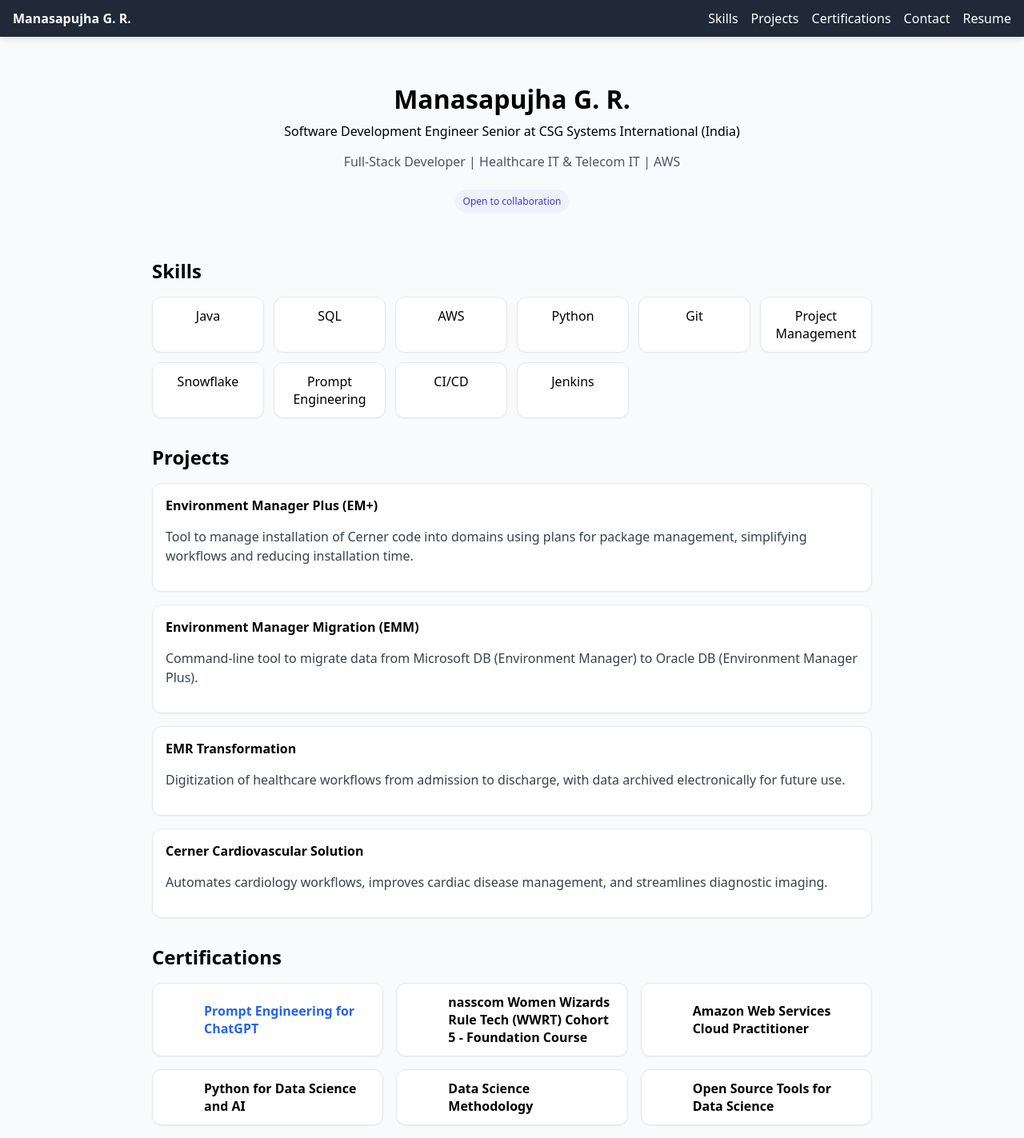
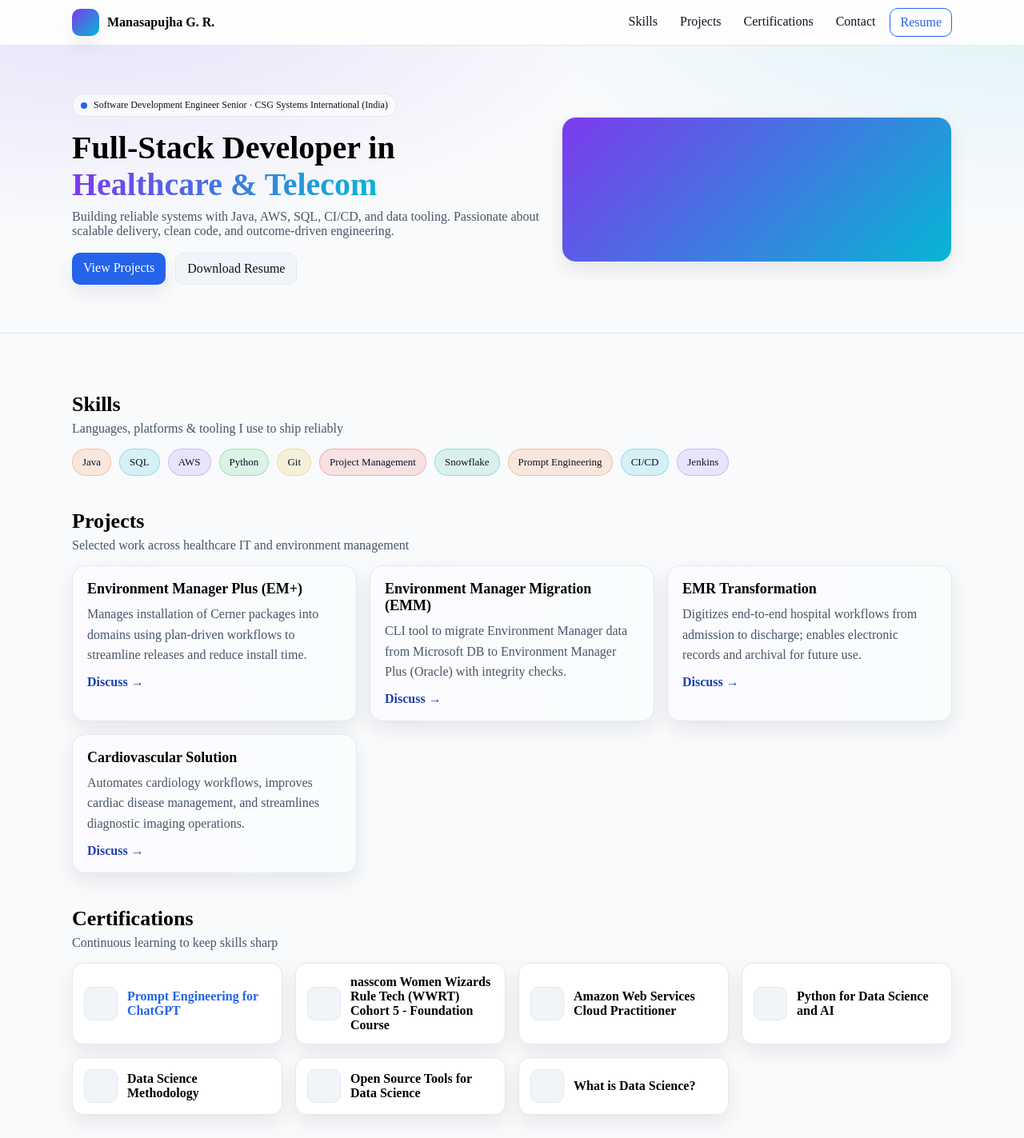
Before and after one commit to Manasapujha/manasapujha-portfolio, a React (Vite) app: page / in a window 1280 px wide. Shown: the top 1423 px of the page at 80% size. Built offline with nearby package versions, Linux system fonts and the light colour scheme.

Commit message:
Commiting updated changes for UI/UX and downloading resume

```diff
--- a/index.html
+++ b/index.html
@@ -4,8 +4,12 @@
     <meta charset="UTF-8" />
     <meta name="viewport" content="width=device-width, initial-scale=1.0" />
     <title>Manasapujha G. R. — Portfolio</title>
+    <meta name="description" content="Professional portfolio of Manasapujha G. R. — Full-Stack Developer (Healthcare & Telecom)." />
+    <!-- Optional CSP to avoid extension injections during dev -->
+    <meta http-equiv="Content-Security-Policy"
+          content="default-src 'self'; script-src 'self'; style-src 'self' 'unsafe-inline'; img-src 'self' data:; connect-src 'self' ws: wss:;">
   </head>
-  <body style="margin:0;background:#f9fafb;">
+  <body style="margin:0;background:#f8fafc;">
     <div id="root"></div>
     <script type="module" src="/src/main.jsx"></script>
   </body>
--- a/src/PortfolioApp.jsx
+++ b/src/PortfolioApp.jsx
@@ -1,50 +1,53 @@
 import React, { useEffect, useState } from "react";
 
+/**
+ * Colorful, professional UI/UX refresh with real resume download
+ */
 export default function PortfolioApp() {
-  // ---------------- Theme & Helpers ----------------
+  // ---------------- THEME ----------------
   const THEME = {
-    cardBg: "#fff",
-    cardBorder: "#e5e7eb",
-    textMuted: "#374151",
-    link: "#2563eb",
-    shadowSm: "0 1px 2px rgba(0,0,0,0.05)",
+    pageBg: "#f8fafc",      // slate-50
+    text: "#0b1220",
+    textMuted: "#475569",
+    primary: "#2563eb",     // blue-600
+    primaryDark: "#1e40af", // blue-800
+    gradientA: "#7c3aed",   // violet-600
+    gradientB: "#06b6d4",   // cyan-500
+    card: "#ffffff",
+    border: "#e5e7eb",
+    soft: "#f1f5f9",        // slate-100
+    ring: "#93c5fd",        // blue-300
+    chipPalette: ["#f97316", "#06b6d4", "#8b5cf6", "#22c55e", "#eab308", "#ef4444", "#10b981"],
   };
-  const borderStr = (color = THEME.cardBorder) => `1px solid ${color}`; // prevents quote typos
+  const border = (c = THEME.border) => `1px solid ${c}`;
+  const shadow = "0 10px 25px rgba(2, 6, 23, .08)";
 
-  // -------- Data --------
+  // ---------------- DATA ----------------
   const skills = [
-    "Java",
-    "SQL",
-    "AWS",
-    "Python",
-    "Git",
-    "Project Management",
-    "Snowflake",
-    "Prompt Engineering",
-    "CI/CD",
-    "Jenkins",
+    "Java", "SQL", "AWS", "Python", "Git",
+    "Project Management", "Snowflake", "Prompt Engineering", "CI/CD", "Jenkins",
   ];
 
   const projects = [
     {
       title: "Environment Manager Plus (EM+)",
       description:
-        "Tool to manage installation of Cerner code into domains using plans for package management, simplifying workflows and reducing installation time.",
+        "Manages installation of Cerner packages into domains using plan-driven workflows to streamline releases and reduce install time.",
     },
     {
       title: "Environment Manager Migration (EMM)",
       description:
-        "Command-line tool to migrate data from Microsoft DB (Environment Manager) to Oracle DB (Environment Manager Plus).",
+        "CLI tool to migrate Environment Manager data from Microsoft DB to Environment Manager Plus (Oracle) with integrity checks.",
     },
     {
       title: "EMR Transformation",
       description:
-        "Digitization of healthcare workflows from admission to discharge, with data archived electronically for future use.",
+        "Digitizes end-to-end hospital workflows from admission to discharge; enables electronic records and archival for future use.",
     },
     {
-      title: "Cerner Cardiovascular Solution",
+      title: "Cardiovascular Solution",
       description:
-        "Automates cardiology workflows, improves cardiac disease management, and streamlines diagnostic imaging.",
+        "Automates cardiology workflows, improves cardiac disease management, and streamlines diagnostic imaging operations.",
     },
   ];
 
@@ -54,10 +57,7 @@
       url: "https://www.coursera.org/account/accomplishments/records/JXLDXWN62F7B",
       logo: "/logos/coursera.png",
     },
-    {
-      title: "nasscom Women Wizards Rule Tech (WWRT) Cohort 5 - Foundation Course",
-      logo: "/logos/nasscom.png",
-    },
+    { title: "nasscom Women Wizards Rule Tech (WWRT) Cohort 5 - Foundation Course", logo: "/logos/nasscom.png" },
     { title: "Amazon Web Services Cloud Practitioner", logo: "/logos/aws.png" },
     { title: "Python for Data Science and AI", logo: "/logos/coursera.png" },
     { title: "Data Science Methodology", logo: "/logos/coursera.png" },
@@ -65,185 +65,237 @@
     { title: "What is Data Science?", logo: "/logos/coursera.png" },
   ];
 
-  // -------- Runtime sanity checks (automated "tests") --------
+  // -------- Runtime checks --------
   useEffect(() => {
     const assert = (cond, msg) => { if (!cond) throw new Error(`[portfolio test] ${msg}`); };
-
-    // Data shape tests
     assert(Array.isArray(skills) && skills.length >= 5, "skills should contain at least 5 items");
     assert(projects.length >= 3, "projects should contain at least 3 entries");
-    assert(
-      certifications.some((c) => c.title === "Prompt Engineering for ChatGPT"),
-      "certifications must include 'Prompt Engineering for ChatGPT'"
-    );
-
-    // Style helper tests (catch the Vercel error type)
-    const b = borderStr();
-    assert(/^1px solid #[0-9a-fA-F]{6}$/.test(b), `borderStr() invalid: ${b}`);
-    ["#e5e7eb", "#d1d5db"].forEach((c) => assert(borderStr(c) === `1px solid ${c}`, `borderStr(${c}) wrong`));
+    assert(certifications.some(c => c.title === "Prompt Engineering for ChatGPT"),
+      "certifications must include 'Prompt Engineering for ChatGPT'");
+    ["#e5e7eb", "#d1d5db"].forEach(c => assert(border(c) === `1px solid ${c}`, `border(${c}) wrong`));
   }, []);
 
-  // -------- UI Components --------
-  function Layout({ children }) {
+  // ---------------- LAYOUT ----------------
+  function Shell({ children }) {
     return (
-      <div style={{ fontFamily: "ui-sans-serif, system-ui, -apple-system, Segoe UI, Roboto, Helvetica, Arial" }}>
-        <Navbar />
-        <main style={{ maxWidth: 900, margin: "0 auto", padding: "24px" }}>{children}</main>
-        <footer style={{ textAlign: "center", padding: "16px", borderTop: borderStr("#eeeeee"), color: "#555" }}>
+      <div style={{ background: THEME.pageBg, minHeight: "100vh" }}>
+        <Nav />
+        <header style={{
+          background: `radial-gradient(1100px 500px at 10% -20%, ${THEME.gradientA}22, transparent 60%),
+                       radial-gradient(1100px 600px at 100% -40%, ${THEME.gradientB}22, transparent 60%)`,
+          borderBottom: border("#e2e8f0"),
+        }}>
+          <Hero />
+        </header>
+        <main style={{ maxWidth: 1100, margin: "0 auto", padding: "32px 20px 64px" }}>{children}</main>
+        <footer style={{ textAlign: "center", padding: 20, borderTop: border(), color: THEME.textMuted }}>
           © 2025 Manasapujha G. R.
         </footer>
       </div>
     );
   }
 
-  function Navbar() {
-    const navStyle = {
-      position: "sticky",
-      top: 0,
-      zIndex: 50,
-      display: "flex",
-      justifyContent: "space-between",
-      alignItems: "center",
-      padding: "12px 16px",
-      background: "#1f2937",
-      color: "white",
-      boxShadow: "0 2px 8px rgba(0,0,0,0.15)",
+  function Nav() {
+    const linkBase = {
+      color: THEME.text,
+      textDecoration: "none",
+      padding: "8px 10px",
+      borderRadius: 10,
     };
-    const listStyle = { display: "flex", gap: 16, listStyle: "none", margin: 0, padding: 0 };
+    const linkWrap = (href, label) => (
+      <a
+        href={href}
+        style={linkBase}
+        onMouseEnter={(e)=>e.currentTarget.style.background=THEME.soft}
+        onMouseLeave={(e)=>e.currentTarget.style.background="transparent"}
+      >
+        {label}
+      </a>
+    );
 
     return (
-      <nav style={navStyle}>
-        <div style={{ fontWeight: 700 }}>Manasapujha G. R.</div>
-        <ul style={listStyle}>
-          <li><a href="#skills" style={{ color: "#fff", textDecoration: "none" }}>Skills</a></li>
-          <li><a href="#projects" style={{ color: "#fff", textDecoration: "none" }}>Projects</a></li>
-          <li><a href="#certifications" style={{ color: "#fff", textDecoration: "none" }}>Certifications</a></li>
-          <li><a href="#contact" style={{ color: "#fff", textDecoration: "none" }}>Contact</a></li>
-          <li><a href="/Manasapujha_Resume.pdf" download style={{ color: "#fff", textDecoration: "none" }}>Resume</a></li>
-        </ul>
+      <nav style={{
+        position: "sticky",
+        top: 0,
+        zIndex: 40,
+        backdropFilter: "saturate(180%) blur(8px)",
+        background: "rgba(255,255,255,.8)",
+        borderBottom: border("#e2e8f0"),
+      }}>
+        <div style={{
+          maxWidth: 1100, margin: "0 auto", padding: "10px 20px",
+          display: "flex", alignItems: "center", justifyContent: "space-between"
+        }}>
+          <div style={{ display: "flex", alignItems: "center", gap: 10 }}>
+            <div style={{
+              width: 34, height: 34, borderRadius: 10,
+              background: `linear-gradient(135deg, ${THEME.gradientA}, ${THEME.gradientB})`,
+              boxShadow: shadow,
+            }} />
+            <strong style={{ fontSize: 16 }}>Manasapujha G. R.</strong>
+          </div>
+          <div style={{ display: "flex", gap: 8 }}>
+            {linkWrap("#skills", "Skills")}
+            {linkWrap("#projects", "Projects")}
+            {linkWrap("#certifications", "Certifications")}
+            {linkWrap("#contact", "Contact")}
+            {/* REAL DOWNLOAD: points to /public/Manasapujha_Resume.pdf and triggers download */}
+            <a
+              href="/Manasapujha_Resume.pdf"
+              download="Manasapujha_G_R_Resume.pdf"
+              style={{ ...linkBase, color: THEME.primary, border: border(THEME.primary), padding: "8px 12px" }}
+              title="Download Resume"
+            >
+              Resume
+            </a>
+          </div>
+        </div>
       </nav>
     );
   }
 
-  function SectionTitle({ children }) {
-    return <h2 style={{ fontSize: 24, fontWeight: 800, marginBottom: 16 }}>{children}</h2>;
-  }
-
-  function Hero() {
-    const pill = {
-      display: "inline-block",
-      padding: "6px 10px",
-      borderRadius: 9999,
-      background: "#eef2ff",
-      color: "#4338ca",
-      fontSize: 12,
-      marginTop: 8,
-    };
+  function Section({ id, title, subtitle, children }) {
     return (
-      <section style={{ textAlign: "center", padding: "32px 0" }}>
-        <h1 style={{ fontSize: 32, fontWeight: 800, margin: 0 }}>Manasapujha G. R.</h1>
-        <p style={{ marginTop: 8, fontSize: 16 }}>Software Development Engineer Senior at CSG Systems International (India)</p>
-        <p style={{ marginTop: 4, color: "#4b5563" }}>Full-Stack Developer | Healthcare IT & Telecom IT | AWS</p>
-        <span style={pill}>Open to collaboration</span>
+      <section id={id} style={{ marginTop: 42 }}>
+        <div style={{ marginBottom: 16 }}>
+          <h2 style={{ fontSize: 26, fontWeight: 800, margin: 0 }}>{title}</h2>
+          {subtitle && <p style={{ margin: "6px 0 0", color: THEME.textMuted }}>{subtitle}</p>}
+        </div>
+        {children}
       </section>
     );
   }
 
+  // ---------------- SECTIONS ----------------
+  function Hero() {
+    return (
+      <div style={{ maxWidth: 1100, margin: "0 auto", padding: "60px 20px" }}>
+        <div style={{ display: "grid", gap: 16, alignItems: "center", gridTemplateColumns: "1.1fr .9fr" }}>
+          <div>
+            <div style={{
+              display: "inline-flex", gap: 8, alignItems: "center",
+              padding: "6px 10px", borderRadius: 9999, background: "#ffffffa6",
+              border: border("#e2e8f0")
+            }}>
+              <span style={{ width: 8, height: 8, borderRadius: 9999, background: THEME.primary }} />
+              <span style={{ fontSize: 12, color: THEME.text }}>
+                Software Development Engineer Senior · CSG Systems International (India)
+              </span>
+            </div>
+            <h1 style={{ fontSize: 40, lineHeight: 1.15, margin: "16px 0 8px" }}>
+              Full-Stack Developer in{" "}
+              <span style={{
+                background: `linear-gradient(90deg, ${THEME.gradientA}, ${THEME.gradientB})`,
+                WebkitBackgroundClip: "text",
+                color: "transparent"
+              }}>
+                Healthcare & Telecom
+              </span>
+            </h1>
+            <p style={{ color: THEME.textMuted, fontSize: 16, margin: 0 }}>
+              Building reliable systems with Java, AWS, SQL, CI/CD, and data tooling. Passionate about scalable delivery,
+              clean code, and outcome-driven engineering.
+            </p>
+            <div style={{ display: "flex", gap: 12, marginTop: 18 }}>
+              <a href="#projects" style={{ background: THEME.primary, color: "#fff", textDecoration: "none", padding: "10px 14px", borderRadius: 10, boxShadow: shadow }}>
+                View Projects
+              </a>
+              <a href="/Manasapujha_Resume.pdf" download="Manasapujha_G_R_Resume.pdf" style={{ background: THEME.soft, color: THEME.text, textDecoration: "none", padding: "10px 14px", borderRadius: 10, border: border() }}>
+                Download Resume
+              </a>
+            </div>
+          </div>
+          <div>
+            <div style={{
+              height: 180, borderRadius: 18,
+              background: `linear-gradient(135deg, ${THEME.gradientA}, ${THEME.gradientB})`,
+              boxShadow: shadow, border: border("#e2e8f0"),
+            }} />
+          </div>
+        </div>
+      </div>
+    );
+  }
+
   function Skills() {
-    const card = {
-      background: THEME.cardBg,
-      border: borderStr(),
-      borderRadius: 12,
-      padding: 12,
-      textAlign: "center",
-      boxShadow: "0 1px 2px rgba(0,0,0,0.04)",
-      transition: "all 0.3s ease",
-    };
-
     return (
-      <section id="skills" style={{ marginTop: 24 }}>
-        <SectionTitle>Skills</SectionTitle>
-        <div style={{ display: "grid", gridTemplateColumns: "repeat(auto-fill, minmax(140px, 1fr))", gap: 12 }}>
+      <Section id="skills" title="Skills" subtitle="Languages, platforms & tooling I use to ship reliably">
+        <div style={{ display: "flex", flexWrap: "wrap", gap: 10 }}>
           {skills.map((s, i) => (
-            <div key={i} style={card} onMouseEnter={(e) => (e.currentTarget.style.transform = "scale(1.05)")} onMouseLeave={(e) => (e.currentTarget.style.transform = "scale(1)")}>{s}</div>
+            <span
+              key={i}
+              style={{
+                fontSize: 13,
+                padding: "8px 12px",
+                borderRadius: 9999,
+                color: THEME.text,
+                background: `${THEME.chipPalette[i % THEME.chipPalette.length]}22`,
+                border: border(`${THEME.chipPalette[i % THEME.chipPalette.length]}55`),
+              }}
+            >
+              {s}
+            </span>
           ))}
         </div>
-      </section>
+      </Section>
     );
   }
 
   function Projects() {
     const card = {
-      background: THEME.cardBg,
-      border: borderStr(),
-      borderRadius: 12,
-      padding: 16,
-      boxShadow: THEME.shadowSm,
-      transition: "all 0.3s ease",
+      background: THEME.card, border: border(), borderRadius: 16, padding: 18, boxShadow: shadow,
+      position: "relative", overflow: "hidden",
     };
-    const title = { fontWeight: 700, fontSize: 16, marginBottom: 8 };
-    const text = { color: THEME.textMuted, lineHeight: 1.5 };
+    const title = { fontWeight: 800, fontSize: 18, margin: 0 };
+    const text = { color: THEME.textMuted, lineHeight: 1.6, margin: "8px 0 12px" };
 
     return (
-      <section id="projects" style={{ marginTop: 32 }}>
-        <SectionTitle>Projects</SectionTitle>
-        <div style={{ display: "grid", gap: 16 }}>
+      <Section id="projects" title="Projects" subtitle="Selected work across healthcare IT and environment management">
+        <div style={{ display: "grid", gridTemplateColumns: "repeat(auto-fit, minmax(280px, 1fr))", gap: 16 }}>
           {projects.map((p, i) => (
-            <div key={i} style={card} onMouseEnter={(e) => (e.currentTarget.style.transform = "scale(1.02)")} onMouseLeave={(e) => (e.currentTarget.style.transform = "scale(1)")}>
-              <div style={title}>{p.title}</div>
-              <p style={text}>{p.description}</p>
-            </div>
+            <article key={i} style={card}>
+              <div style={{ position: "absolute", inset: 0, background: `linear-gradient(90deg, ${THEME.gradientA}06, ${THEME.gradientB}06)` }} />
+              <div style={{ position: "relative" }}>
+                <h3 style={title}>{p.title}</h3>
+                <p style={text}>{p.description}</p>
+                <div style={{ display: "flex", gap: 8 }}>
+                  <a href="#contact" style={{ color: THEME.primaryDark, textDecoration: "none", fontWeight: 600 }}>Discuss →</a>
+                </div>
+              </div>
+            </article>
           ))}
         </div>
-      </section>
+      </Section>
     );
   }
 
   function Certifications() {
+    const grid = { display: "grid", gridTemplateColumns: "repeat(auto-fit, minmax(260px, 1fr))", gap: 16 };
     const card = {
-      display: "flex",
-      alignItems: "center",
-      gap: 12,
-      background: THEME.cardBg,
-      border: borderStr(),
-      borderRadius: 12,
-      padding: 12,
-      boxShadow: THEME.shadowSm,
-      transition: "all 0.3s ease",
+      display: "flex", alignItems: "center", gap: 12,
+      background: THEME.card, border: border(), borderRadius: 14, padding: 14, boxShadow: shadow,
     };
-
-    const grid = {
-      display: "grid",
-      gridTemplateColumns: "repeat(auto-fill, minmax(260px, 1fr))",
-      gap: 16,
-    };
-
-    const logoStyle = { width: 40, height: 40, objectFit: "contain", borderRadius: 8, background: THEME.cardBg };
+    const logo = { width: 40, height: 40, borderRadius: 10, objectFit: "contain", background: THEME.soft, border: border("#e2e8f0") };
 
     return (
-      <section id="certifications" style={{ marginTop: 32 }}>
-        <SectionTitle>Certifications</SectionTitle>
+      <Section id="certifications" title="Certifications" subtitle="Continuous learning to keep skills sharp">
         <div style={grid}>
           {certifications.map((c, i) => (
-            <div key={i} style={card} onMouseEnter={(e) => (e.currentTarget.style.transform = "scale(1.03)")} onMouseLeave={(e) => (e.currentTarget.style.transform = "scale(1)")}>
-              {c.logo ? (
-                <img src={c.logo} alt={c.title} style={logoStyle} />
-              ) : (
-                <div style={{ ...logoStyle, display: "grid", placeItems: "center", background: "#f3f4f6" }}>🏅</div>
-              )}
+            <div key={i} style={card}>
+              {c.logo ? <img src={c.logo} alt={c.title} style={logo} /> : <div style={{ ...logo, display: "grid", placeItems: "center" }}>🏅</div>}
               <div>
                 {c.url ? (
-                  <a href={c.url} target="_blank" rel="noreferrer" style={{ color: THEME.link, fontWeight: 600, textDecoration: "none" }}>
+                  <a href={c.url} target="_blank" rel="noreferrer" style={{ color: THEME.primary, fontWeight: 700, textDecoration: "none" }}>
                     {c.title}
                   </a>
                 ) : (
-                  <span style={{ fontWeight: 600 }}>{c.title}</span>
+                  <span style={{ fontWeight: 700 }}>{c.title}</span>
                 )}
               </div>
             </div>
           ))}
         </div>
-      </section>
+      </Section>
     );
   }
 
@@ -251,13 +303,8 @@
     const [formData, setFormData] = useState({ name: "", email: "", message: "" });
     const [status, setStatus] = useState("");
 
-    const card = {
-      background: THEME.cardBg,
-      border: borderStr(),
-      borderRadius: 12,
-      padding: 16,
-      boxShadow: THEME.shadowSm,
-    };
+    const card = { background: THEME.card, border: border(), borderRadius: 16, padding: 18, boxShadow: shadow };
+    const input = { padding: 12, borderRadius: 10, border: border("#d1d5db"), outline: "none" };
 
     async function handleSubmit(e) {
       e.preventDefault();
@@ -280,12 +327,7 @@
     }
 
     return (
-      <section id="contact" style={{ marginTop: 32 }}>
-        <SectionTitle>Contact</SectionTitle>
-        <p style={{ color: THEME.textMuted, marginBottom: 12 }}>
-          Email: <a href="mailto:contact@manasapujha.dev" style={{ color: THEME.link, textDecoration: "none" }}>contact@manasapujha.dev</a> ·{" "}
-          <a href="https://www.linkedin.com/in/manasapujha" target="_blank" rel="noreferrer" style={{ color: THEME.link, textDecoration: "none" }}>LinkedIn</a>
-        </p>
+      <Section id="contact" title="Contact" subtitle="Say hello or request my full project portfolio">
         <form onSubmit={handleSubmit} style={card}>
           <div style={{ display: "grid", gap: 12 }}>
             <input
@@ -295,7 +337,9 @@
               value={formData.name}
               onChange={(e) => setFormData({ ...formData, name: e.target.value })}
               required
-              style={{ padding: 10, borderRadius: 8, border: borderStr("#d1d5db") }}
+              style={input}
+              onFocus={(e)=> e.currentTarget.style.boxShadow = `0 0 0 4px ${THEME.ring}55`}
+              onBlur={(e)=> e.currentTarget.style.boxShadow = "none"}
             />
             <input
               type="email"
@@ -304,7 +348,9 @@
               value={formData.email}
               onChange={(e) => setFormData({ ...formData, email: e.target.value })}
               required
-              style={{ padding: 10, borderRadius: 8, border: borderStr("#d1d5db") }}
+              style={input}
+              onFocus={(e)=> e.currentTarget.style.boxShadow = `0 0 0 4px ${THEME.ring}55`}
+              onBlur={(e)=> e.currentTarget.style.boxShadow = "none"}
             />
             <textarea
               name="message"
@@ -313,26 +359,27 @@
               onChange={(e) => setFormData({ ...formData, message: e.target.value })}
               required
               rows={5}
-              style={{ padding: 10, borderRadius: 8, border: borderStr("#d1d5db") }}
+              style={{ ...input, resize: "vertical" }}
+              onFocus={(e)=> e.currentTarget.style.boxShadow = `0 0 0 4px ${THEME.ring}55`}
+              onBlur={(e)=> e.currentTarget.style.boxShadow = "none"}
             />
-            <button type="submit" style={{ background: THEME.link, color: "white", padding: "10px 14px", borderRadius: 10, border: 0, cursor: "pointer" }}>
+            <button type="submit" style={{ background: THEME.primary, color: "white", padding: "10px 14px", borderRadius: 10, border: 0, cursor: "pointer" }}>
               Send Message
             </button>
             {status && <p style={{ color: "#6b7280", fontSize: 14 }}>{status}</p>}
           </div>
         </form>
-      </section>
+      </Section>
     );
   }
 
-  // -------- Page --------
+  // ---------------- PAGE ----------------
   return (
-    <Layout>
-      <Hero />
+    <Shell>
       <Skills />
       <Projects />
       <Certifications />
       <Contact />
-    </Layout>
+    </Shell>
   );
 }
```
Also changed, not shown: 2 other files (tests, documents, lock files or other folders).
